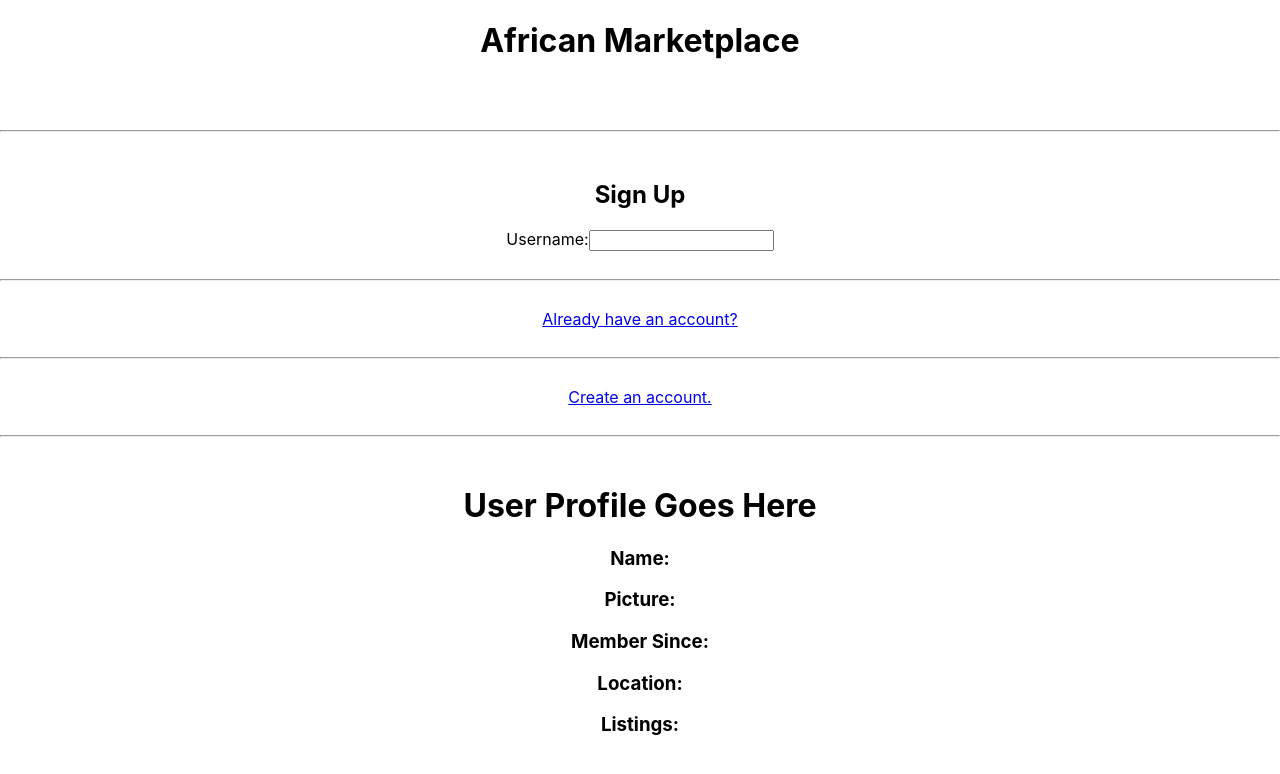
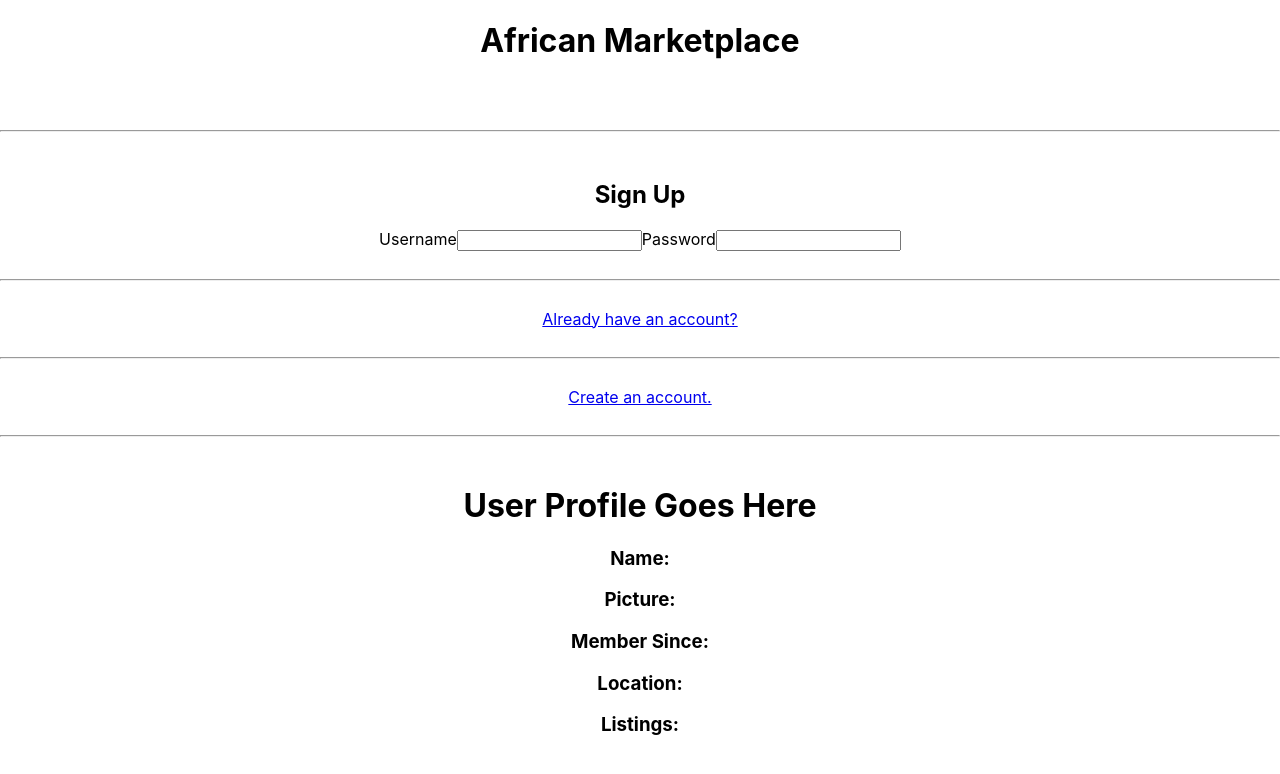
Before and after one commit to African-Marketplace-729/frontend, a React (Create React App) app: page / in a window 1280 px wide. Shown: the top 774 px of the page. Built offline with nearby package versions, Linux system fonts and the light colour scheme.

Commit message:
completed username and password inputs for register

```diff
--- a/src/components/Register.js
+++ b/src/components/Register.js
@@ -1,12 +1,51 @@
 import React, { useState, useEffect } from "react";
 
+const initialValues = {
+  username: "",
+  password: "",
+};
+
 export default function Register() {
+  const [values, setValues] = useState(initialValues);
+  const [users, setUsers] = useState([]);
+
+  const onChange = e => {
+    const { name, value } = e.target;
+    setValues({
+      ...values,
+      [name]: value,
+    });
+  };
+
+  const onSubmit = e => {
+    e.preventDefault();
+
+    const newUser = {
+      username: values.username.trim(),
+      password: values.password.trim(),
+    };
+  };
+
   return (
-    <form className="register-container">
+    <form className="register-container" onSubmit={onSubmit}>
       <h2>Sign Up</h2>
       <label htmlFor="username">
-        Username:
-        <input type="text" name="username" />
+        Username
+        <input
+          type="text"
+          name="username"
+          value={values.username}
+          onChange={onChange}
+        />
+      </label>
+      <label htmlFor="password">
+        Password
+        <input
+          type="password"
+          name="password"
+          value={values.password}
+          onChange={onChange}
+        />
       </label>
     </form>
   );
```
